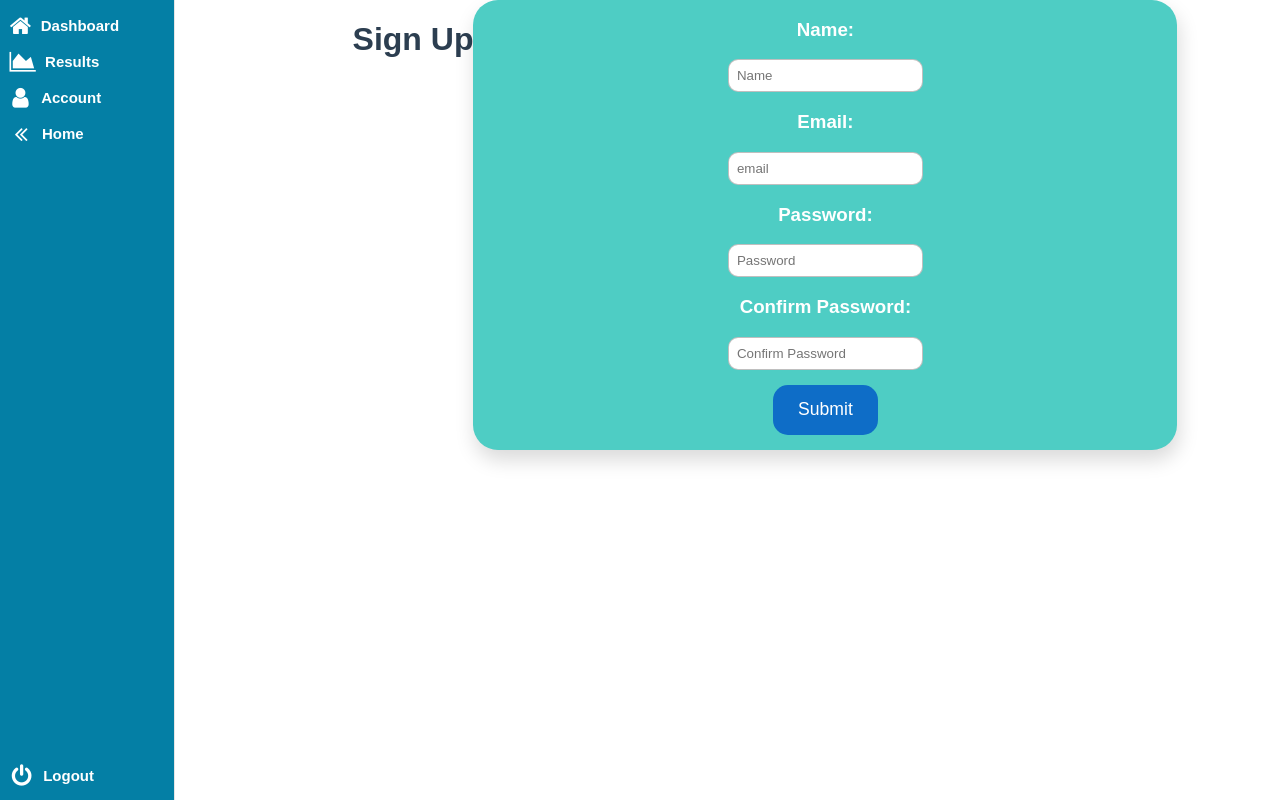
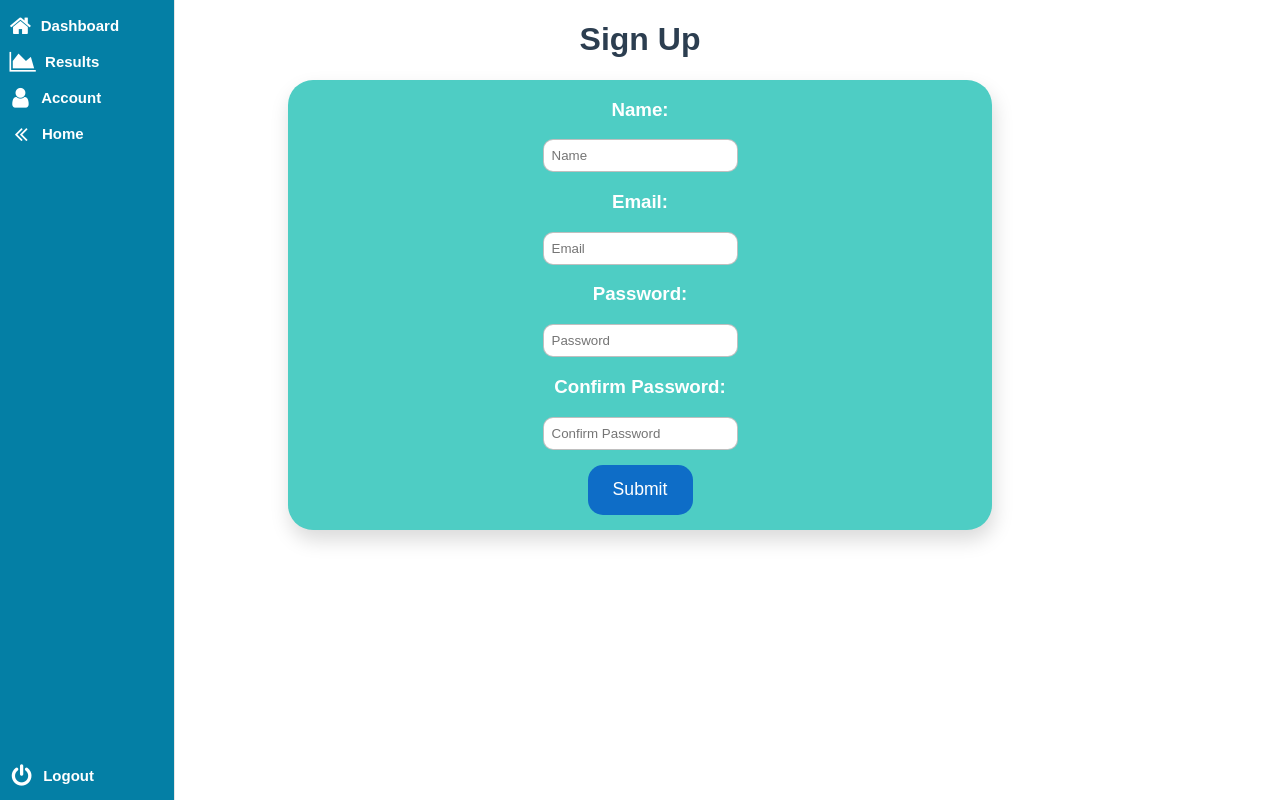
Before and after one commit to Bri997/accountability, a website: page Public/signup.html in a window 1280 px wide. Drawn offline with nearby package versions, Linux system fonts and the light colour scheme; a web font is replaced by a local one.

Commit message:
css changes

```diff
--- a/Public/signup.html
+++ b/Public/signup.html
@@ -72,11 +72,11 @@
 
 
 <div class = "signUpContainer">
-        <h1 style = "padding-left: 250px;">Sign Up</h1>
+        <h1>Sign Up</h1>
     <div class = "signUpForum">
          <form id = "signUpForum">
         <h3>Name:</h3> <input class = "signUpName" placeholder = "Name">
-        <h3>Email:</h3> <input type = "email" class = "signUpEmail" placeholder = "email">
+        <h3>Email:</h3> <input type = "email" class = "signUpEmail" placeholder = "Email">
         <h3>Password:</h3> <input type = "password" class = "signUpPassword" placeholder = "Password">
         <h3>Confirm Password:</h3> <input type = "password" class = "signUpConfirmPassword" placeholder = "Confirm Password">
        <div>
--- a/Public/style.css
+++ b/Public/style.css
@@ -112,6 +112,8 @@ filter: progid:DXImageTransform.Microsoft.gradient( startColorstr='#feffff', end
 .signUpContainer {
     display: flex;
     justify-content: center;
+    flex-direction: column;
+    align-items: center;
 }
 
 .signUpForum {
```
